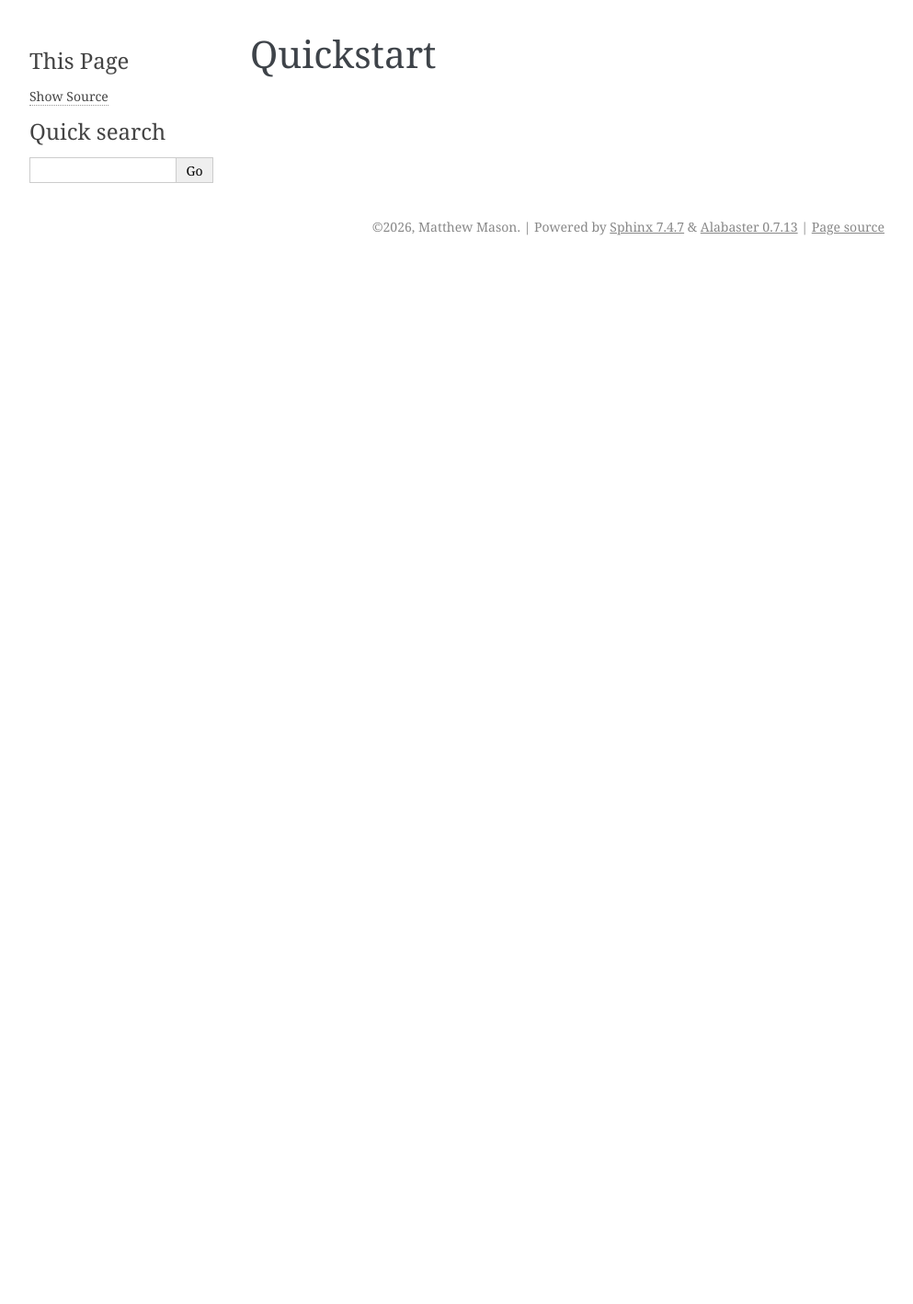
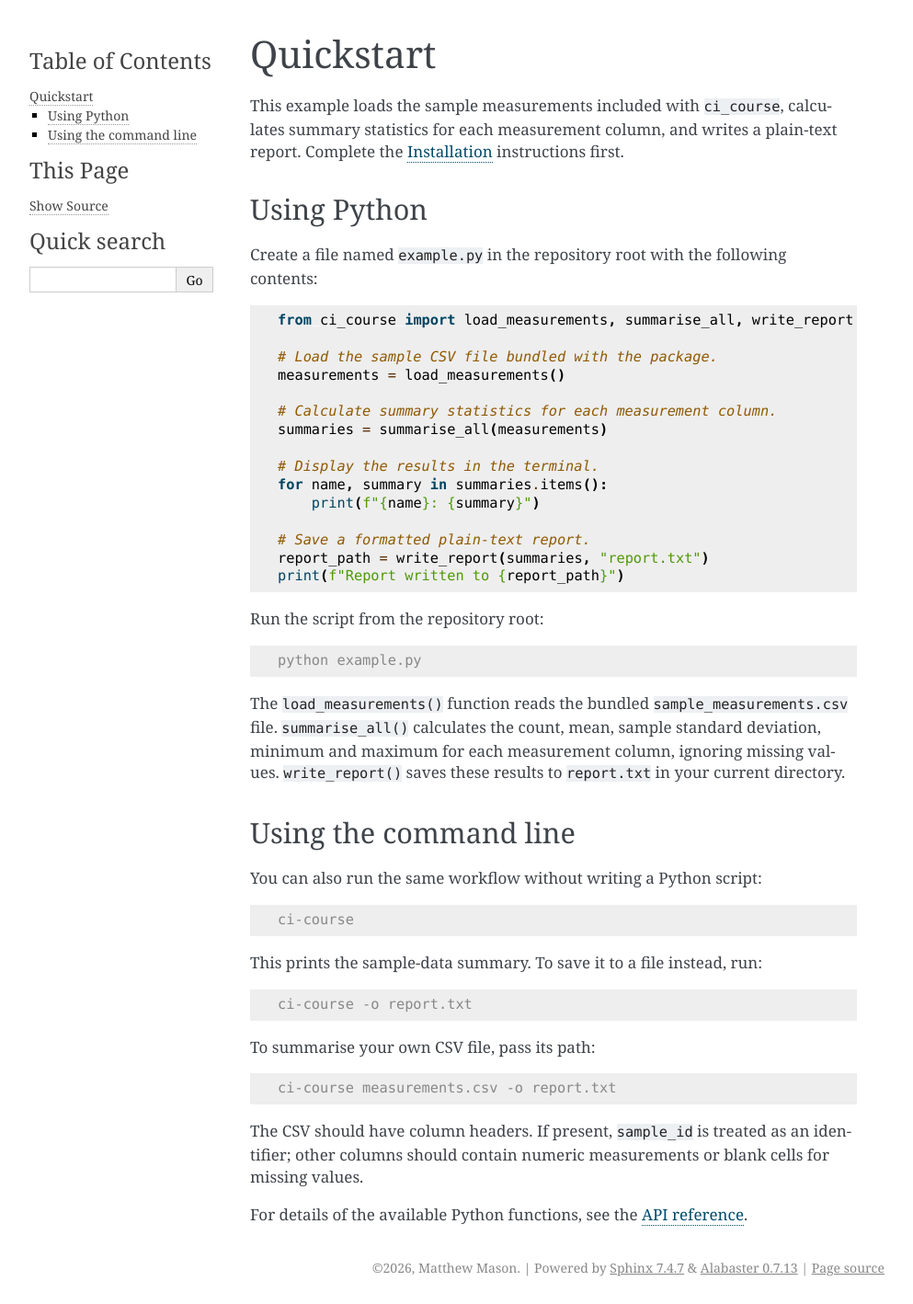
Before and after one commit to Matthew-Mason-comp-chem/CI_lessons, a Sphinx documentation site: the page built from docs/quickstart.rst, in a window 1280 px wide. Shown: the whole page at 92% size, without its empty margins (148-1141 px from the left). Built offline with Sphinx 7.4.7, drawn with Linux system fonts in a browser that asks for light colours; before the commit the page ends 900 px from its top, so only the background shows below that.

Commit message:
explaning install and quickstart

```diff
--- a/docs/quickstart.rst
+++ b/docs/quickstart.rst
@@ -1,2 +1,70 @@
+
 Quickstart
-----------
+==========
+
+This example loads the sample measurements included with ``ci_course``,
+calculates summary statistics for each measurement column, and writes a
+plain-text report. Complete the :doc:`install` instructions first.
+
+Using Python
+------------
+
+Create a file named ``example.py`` in the repository root with the following
+contents:
+
+.. code-block:: python
+
+   from ci_course import load_measurements, summarise_all, write_report
+
+   # Load the sample CSV file bundled with the package.
+   measurements = load_measurements()
+
+   # Calculate summary statistics for each measurement column.
+   summaries = summarise_all(measurements)
+
+   # Display the results in the terminal.
+   for name, summary in summaries.items():
+       print(f"{name}: {summary}")
+
+   # Save a formatted plain-text report.
+   report_path = write_report(summaries, "report.txt")
+   print(f"Report written to {report_path}")
+
+Run the script from the repository root:
+
+.. code-block:: console
+
+   python example.py
+
+The ``load_measurements()`` function reads the bundled
+``sample_measurements.csv`` file. ``summarise_all()`` calculates the count,
+mean, sample standard deviation, minimum and maximum for each measurement
+column, ignoring missing values. ``write_report()`` saves these results to
+``report.txt`` in your current directory.
+
+Using the command line
+----------------------
+
+You can also run the same workflow without writing a Python script:
+
+.. code-block:: console
+
+   ci-course
+
+This prints the sample-data summary. To save it to a file instead, run:
+
+.. code-block:: console
+
+   ci-course -o report.txt
+
+To summarise your own CSV file, pass its path:
+
+.. code-block:: console
+
+   ci-course measurements.csv -o report.txt
+
+The CSV should have column headers. If present, ``sample_id`` is treated as
+an identifier; other columns should contain numeric measurements or blank
+cells for missing values.
+
+For details of the available Python functions, see the :doc:`reference`.
```
Also changed, not shown: docs/install.rst (+58 -2 lines).
